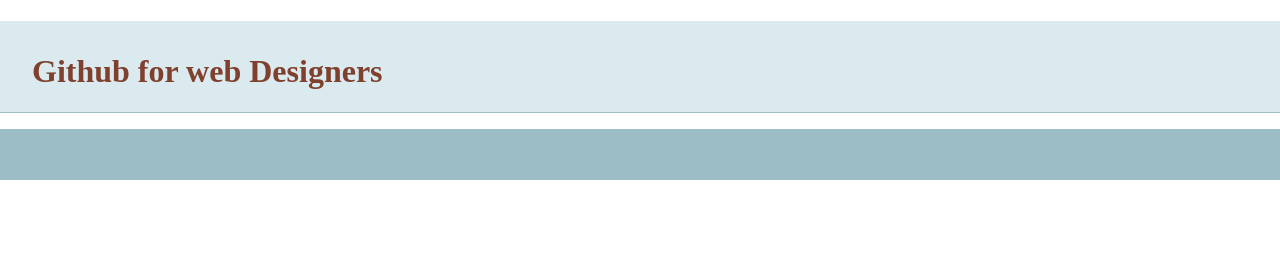
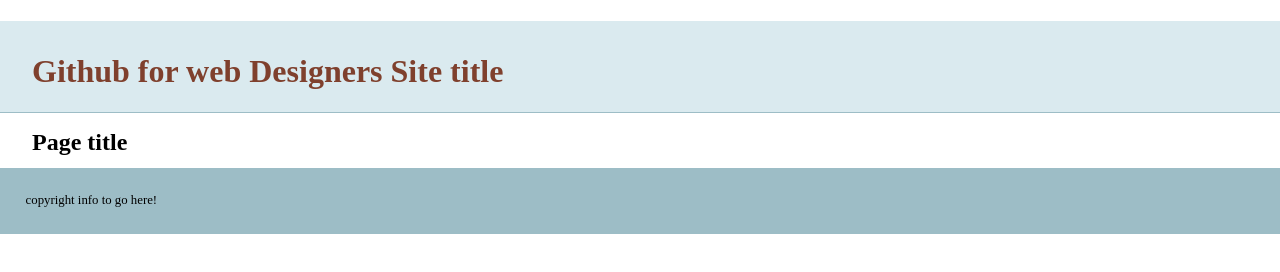
Before and after one commit to julalpveg/git-basics, a plain HTML site: page index.html in a window 1280 px wide. Drawn offline with nearby package versions, Linux system fonts and the light colour scheme.

Commit message:
added more info to template

```diff
--- a/index.html
+++ b/index.html
@@ -14,13 +14,15 @@
     </head>
     <body>
     <header>
-	<h1><span aria-hidden="true" data-icon="&#E087" class="github-icon"></span> Github for web Designers</h1>
+	<h1><span aria-hidden="true" data-icon="&#E087" class="github-icon"></span> Github for web Designers Site title</h1>
     </header>
     <nav id="pageNav">
     </nav>
     <main>
+      <h2>Page title</h2>
     </main>
     <footer>
+      copyright info to go here!
     </footer>
         <script>
 //use the modernizr load to load up external scripts. This will load the scripts asynchronously, but the order listed matters. Although it will load all scripts in parallel, it will execute them in the order listed
```
